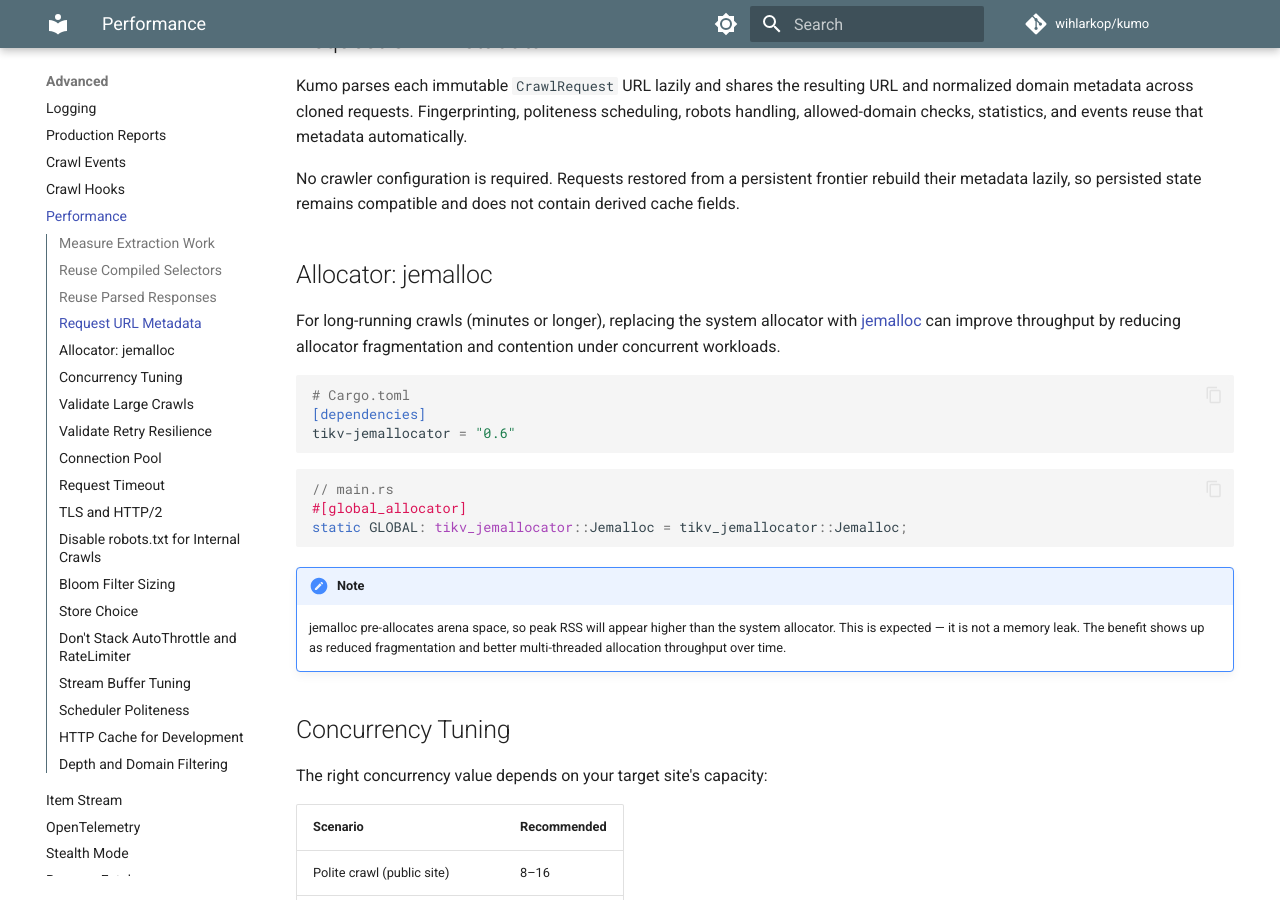
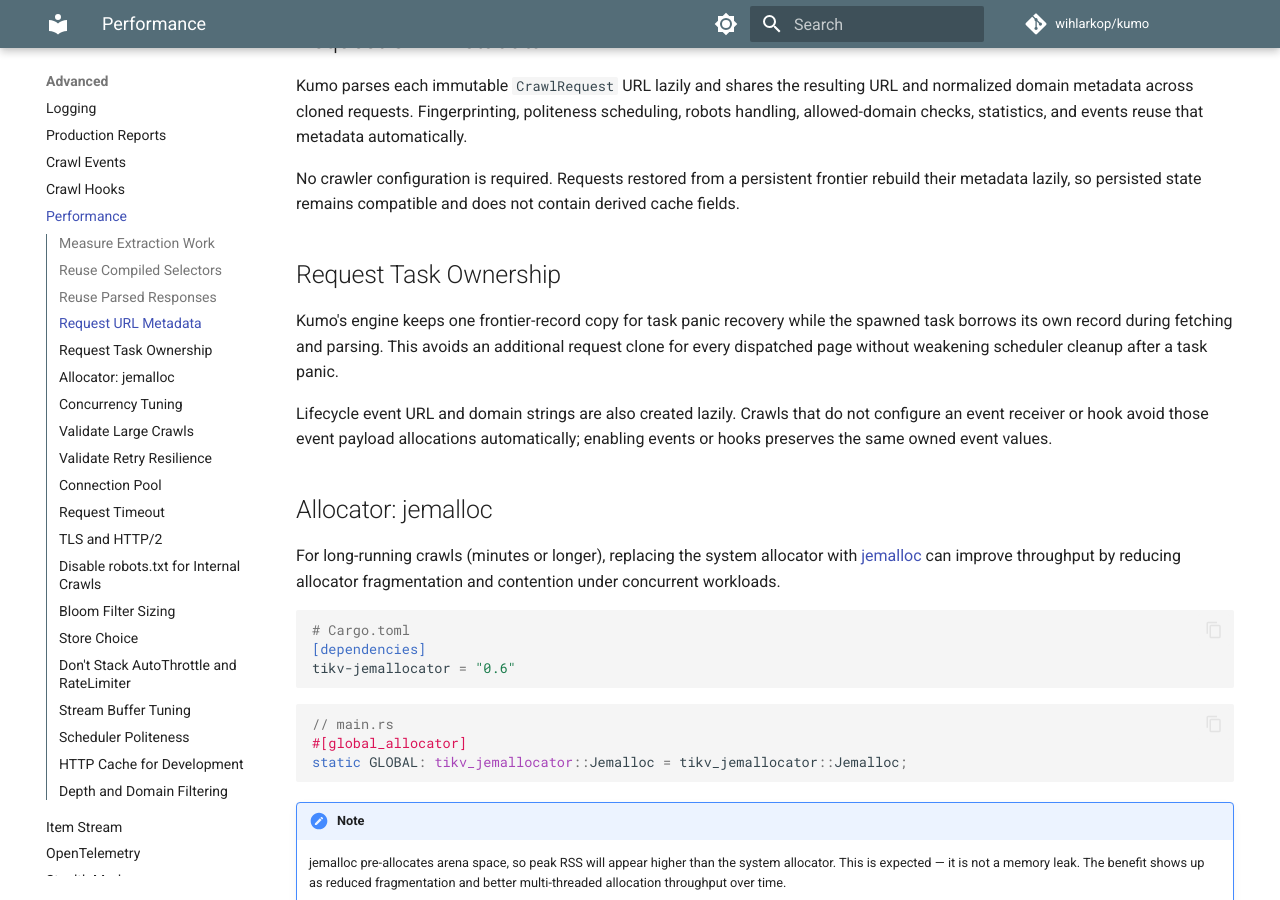
Before and after one commit to wihlarkop/kumo, an MkDocs documentation site: the page built from docs/src/advanced/performance.md, in a window 1280 px wide and 900 px high, scrolled down 1036 px. Built offline with MkDocs 1.6.1 and Material for MkDocs 9.7.7, drawn with Linux system fonts in a browser that asks for light colours; comment, search, counter and statistics services are not loaded.

Commit message:
perf: reduce request task allocations

```diff
--- a/docs/src/advanced/performance.md
+++ b/docs/src/advanced/performance.md
@@ -56,6 +56,17 @@
 No crawler configuration is required. Requests restored from a persistent
 frontier rebuild their metadata lazily, so persisted state remains compatible
 and does not contain derived cache fields.
+
+## Request Task Ownership
+
+Kumo's engine keeps one frontier-record copy for task panic recovery while the
+spawned task borrows its own record during fetching and parsing. This avoids an
+additional request clone for every dispatched page without weakening scheduler
+cleanup after a task panic.
+
+Lifecycle event URL and domain strings are also created lazily. Crawls that do
+not configure an event receiver or hook avoid those event payload allocations
+automatically; enabling events or hooks preserves the same owned event values.
 
 ## Allocator: jemalloc
 
```
Also changed, not shown: docs/src/changelog.md (+3 -0 lines), benchmark/README.md, 3 other files.
